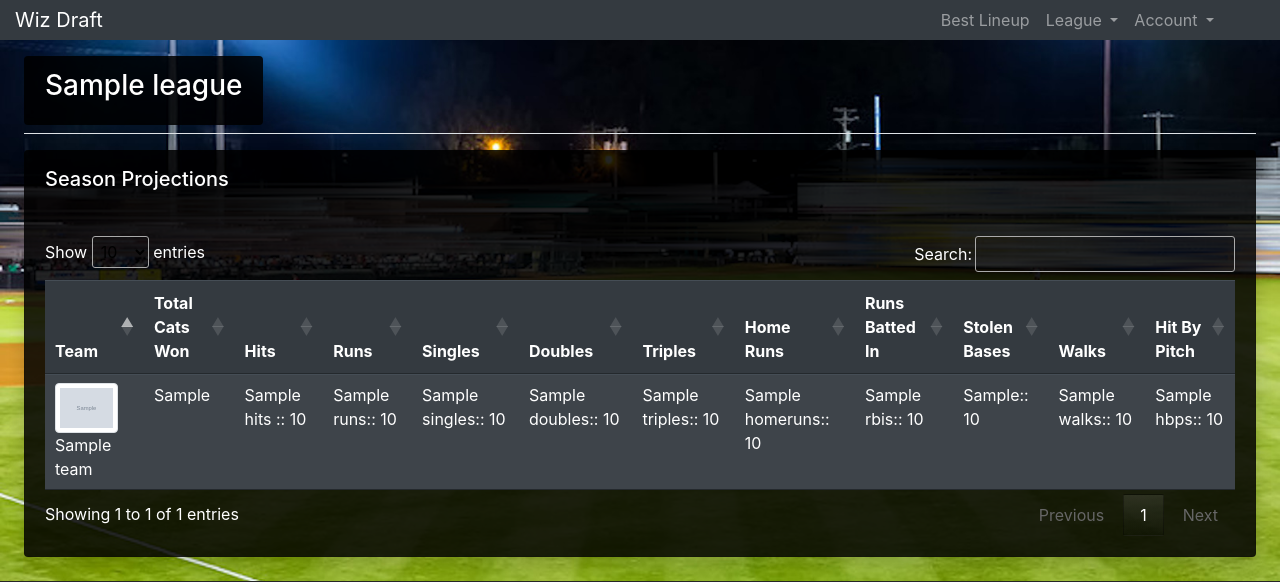
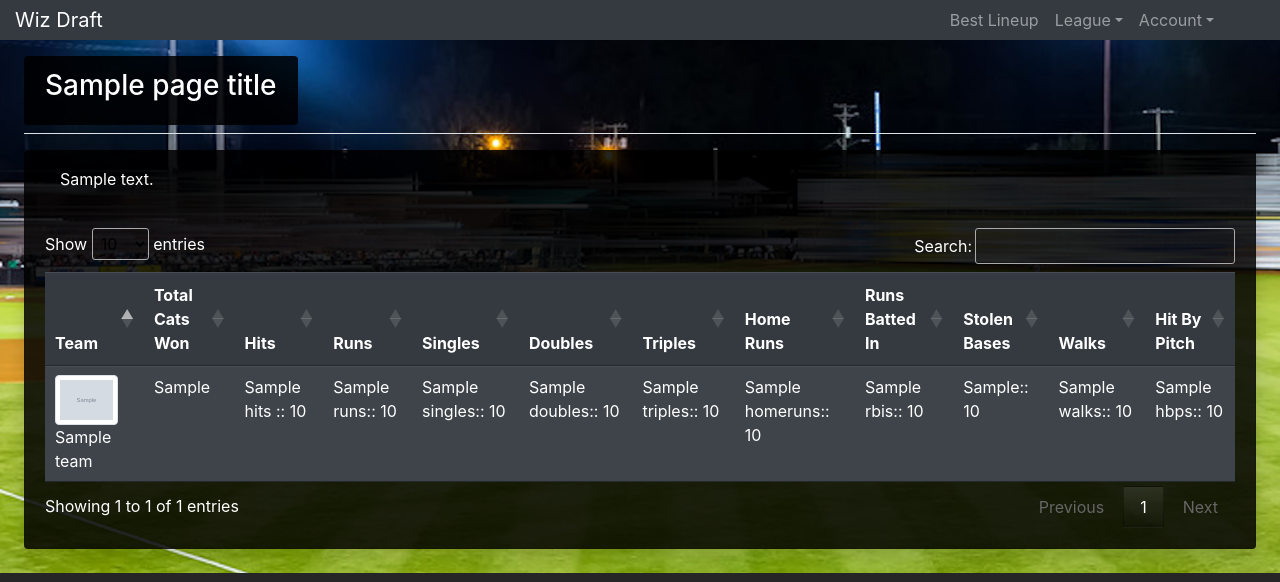
Before and after one commit to ChadShoeby/baseballBot, a Django app: template baseballBot/frontoffice/templates/frontoffice/league_roto_stats.html in a window 1280 px wide. Shown: the top 582 px of the page. Run offline with Django 3.2, Linux system fonts and the light colour scheme; tables that the repository leaves empty hold one stand-in row (values such as "Sample post"); the template is opened without the code that fills it: values that come from a table or form of the project are taken from there, most other values are stand-ins (such as "Sample title", 1, 10 or a date in 2020); grey boxes marked "Sample" are stand-in pictures; parts of the project's set-up code (start-up, migrations or seed data) failed here and were passed over; some libraries are stand-ins or nearby versions.

Commit message:
Cleaned up some templates. Added some descriptions, and links to nav

```diff
--- a/baseballBot/frontoffice/templates/frontoffice/league_roto_stats.html
+++ b/baseballBot/frontoffice/templates/frontoffice/league_roto_stats.html
@@ -2,8 +2,8 @@
 
 {% load static define_action %}
 
-{% block title %}{{ league.name }}{% endblock %}
-{% block dashboardTitle %}{{ league.name }} {% endblock %}
+{% block title %}{{ page_title }}{% endblock %}
+{% block dashboardTitle %}{{ page_title }} {% endblock %}
 
 {% block dashboardBody %}
 <div class="row">
@@ -12,7 +12,10 @@
     <div class="card shadow mb-4">
       <!-- Card Header - Dropdown -->
       <div class="card-header py-3 d-flex flex-row align-items-center justify-content-between">
-        <h5> Season Projections</h5>
+        {# <h5>{{ league.name }}</h5> #}
+        {% if description %}
+        <div class="col-6">{{ description }}</div>
+        {% endif %}
       </div>
 
       <!-- Card Body -->
--- a/baseballBot/templates/base.html
+++ b/baseballBot/templates/base.html
@@ -19,10 +19,9 @@
 
     <link href="//maxcdn.bootstrapcdn.com/font-awesome/4.1.0/css/font-awesome.min.css" rel="stylesheet">
     <link rel="stylesheet" type="text/css" href="https://cdn.datatables.net/v/bs4-4.1.1/dt-1.10.21/datatables.min.css"/>
-{#     <link href="//cdn.datatables.net/1.10.21/css/jquery.dataTables.min.css" rel="stylesheet"> #}
     <link href="{% static "baseballBot/css/base.css" %}" rel="stylesheet">
 
-    <title>{% block title %}Baseball Bot{% endblock %}</title>
+    <title>{% block title %}Wiz Draft{% endblock %}</title>
 <style>
 main
 {
@@ -41,83 +40,42 @@ main
 {% block body %}
   <body>
 
-    <nav class="navbar navbar-dark sticky-top bg-dark flex-row-md-nowrap p-0">
-      <a class="navbar-brand col-sm-3 col-md-2 mr-0" href="{% url "home" %}">
-        Wiz Draft
-      </a>
-          <ul class="navbar-nav px-3 flex-sm-row" style="margin-right: 50px;">
-              {% if league and league.scoring_type == 'roto' %}
-              <li class="nav-item">
-                <a class="nav-link" href="{% url "league_roto_projections" %}">League Projections</a>
-              </li>
-              {% elif league %}
-              <li class="nav-item">
-                <a class="nav-link" href="{% url "best_lineup" %}">Best Lineup</a>
-              </li>
-              {% endif %}
-              <li class="nav-item dropdown px-sm-3">
-                <a class="nav-link dropdown-toggle"  href="#" id="navbarDropdownMenuLink" role="button" data-toggle="dropdown" aria-haspopup="true" aria-expanded="false">
-                    League
-                </a>
-                <div class="dropdown-menu" style="position:absolute;" aria-labelledby="navbarDropdownMenuLink">
-                  <a class="dropdown-item" href="{% url "players_all" %}">Players</a>
-                  <a class="dropdown-item" href="{% url "free_agents" %}">Free Agents</a>
-                </div>
-              </li>
-
-              <li class="nav-item dropdown">
-                <a class="nav-link dropdown-toggle"  href="#" id="navbarDropdownMenuLink" role="button" data-toggle="dropdown" aria-haspopup="true" aria-expanded="false">
-                    Account
-                </a>
-                <div class="dropdown-menu" style="position:absolute;" aria-labelledby="navbarDropdownMenuLink">
-                  <a class="dropdown-item" href="{% url 'home' %}">Dashboard</a>
-                  <a class="dropdown-item" href="{% url 'logout' %}">Log out</a>
-                </div>
-              </li>
-            </ul>
-    </nav>
-
-
-
+    {% include "nav_bar.html" %}
 
     {% block body_content %}
     <div class="container-fluid">
       <div class="row">
 
-                {# put side navbar here #}
-                {# {% include "sideNav.html" %}    #}
-
         {% include "messages.html" %}
 
         <main role="main" class="ml-sm-auto pt-3 px-4">
+
           <div class="d-flex justify-content-between flex-wrap flex-md-nowrap align-items-center pb-2 mb-3 border-bottom">
-
             <div class="card">
               <div class="card-header">
                 <h3>
-                        {% block dashboardTitle %}{% endblock %}
+                  {% block dashboardTitle %}
+                  {% endblock %}
                 </h3>
               </div>
             </div>
           </div>
 
         {% block dashboardBody %}{% endblock %}
+
         </main>
       </div>
     </div>
     {% endblock %}
 
-   {#  {% block foot %} #}
-        {# <footer> #}
-            {# {% block footer %}{% endblock %} #}
     {% include "footer.html" %}
-        {# </footer> #}
-    {# {% endblock %} #}
+
+    <script type="text/javascript" src="https://cdn.datatables.net/v/bs4-4.1.1/dt-1.10.21/datatables.min.js"></script>
 
     {% block javascript %}{% endblock %}
-    {#} <script type="text/javascript" language="javascript" src="https://cdn.datatables.net/1.10.21/js/jquery.dataTables.min.js"></script>#}
-    <script type="text/javascript" src="https://cdn.datatables.net/v/bs4-4.1.1/dt-1.10.21/datatables.min.js"></script>
+
   </body>
 {% endblock %}
+
 </html>
 {% endblock %}
```
Also changed, not shown: baseballBot/frontoffice/views/dashboard.py (+16 -0 lines), baseballBot/templates/nav_bar.html (added, +57 -0 lines). Lines whose indentation alone changed are shown as unchanged.
